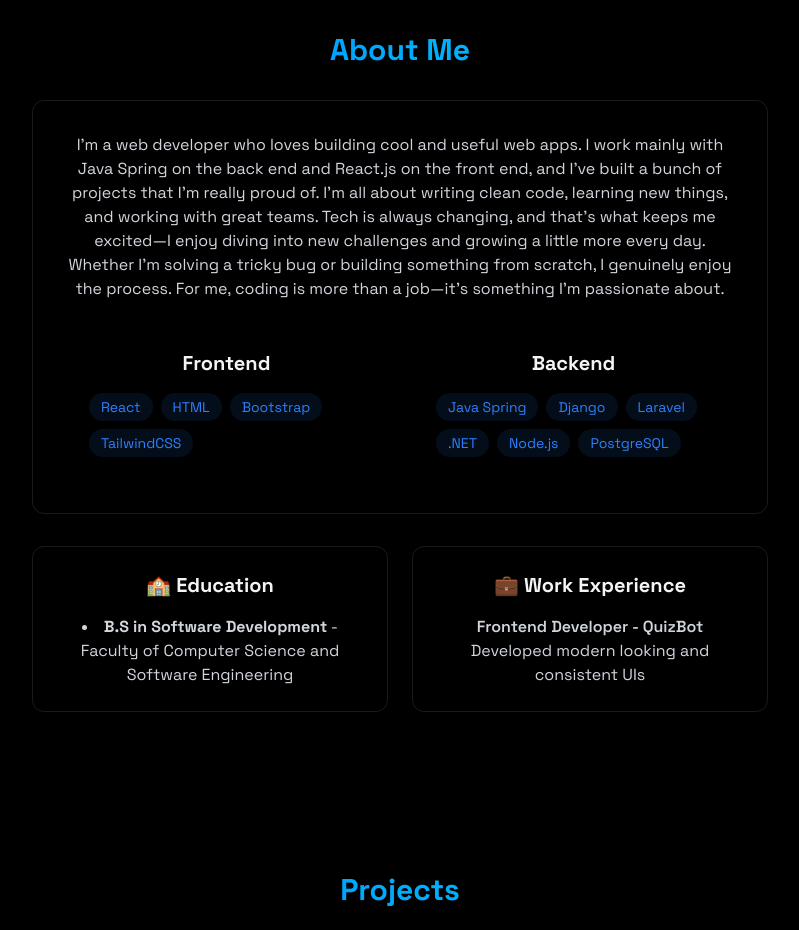
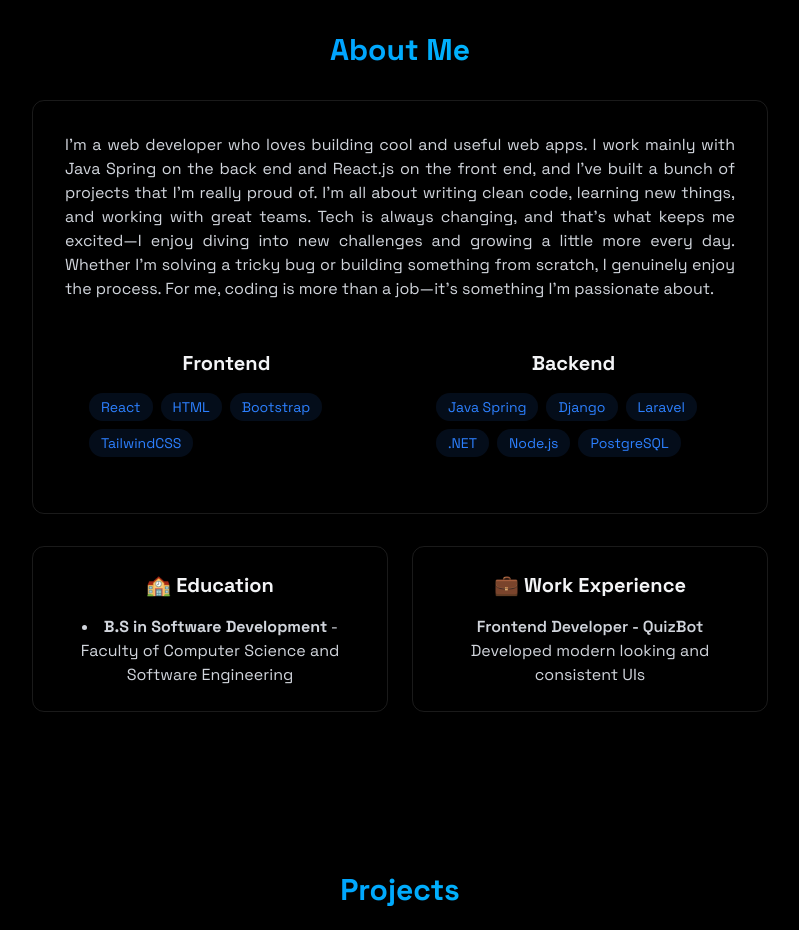
Before and after one commit to angeldamcheski/react-personal-portfolio, a React (Vite) app: page / in a window 1280 px wide. Shown: the part 880-1810 px from the top of the page, without its empty margins (240-1039 px from the left). Built offline with nearby package versions, Linux system fonts and the light colour scheme.

Commit message:
Minor CSS changes

```diff
--- a/src/components/sections/About.jsx
+++ b/src/components/sections/About.jsx
@@ -18,7 +18,7 @@ export const About = () => {
           About Me{" "}
         </h2>
         <div className="rounded-xl p-8 border-white/10 border hover:-translate-y-1 transition-all">
-          <p className="text-gray-300 mb-6">
+          <p className="text-gray-300 mb-6 text-justify">
             I’m a web developer who loves building cool and useful web apps. I
             work mainly with Java Spring on the back end and React.js on the
             front end, and I’ve built a bunch of projects that I’m really proud
```
